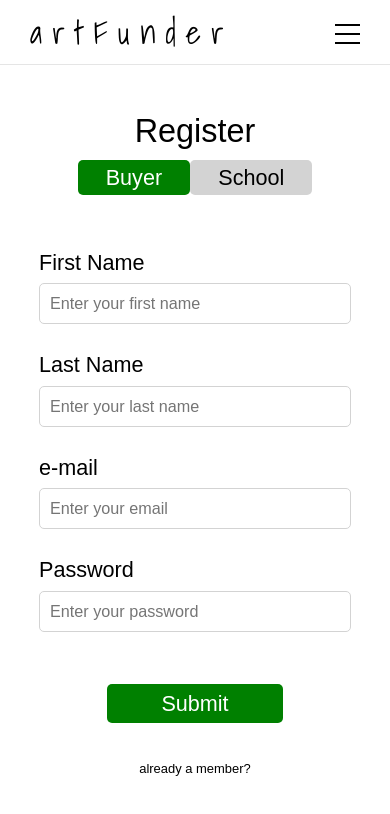
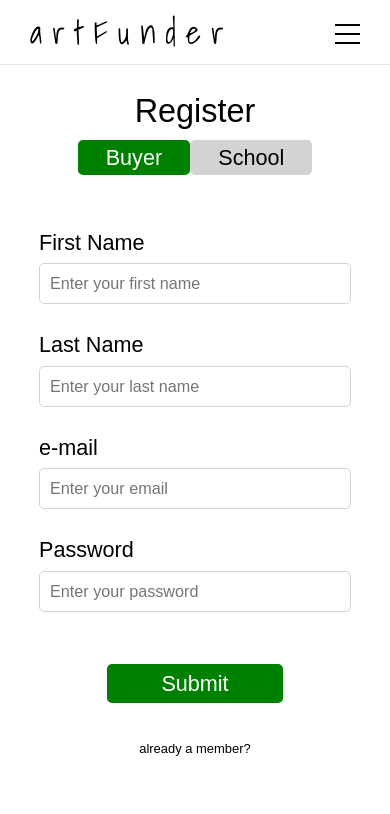
Before and after one commit to LABS-EU3/Student-Art-Collection-FRONTEND, a React (Create React App) app: page /register in a window 390 px wide. Shown: the top 814 px of the page. Built offline with nearby package versions, Linux system fonts and the light colour scheme; a web font is replaced by a local one.

Commit message:
Add responsive border to form for larger screens

```diff
--- a/src/Views/Register.js
+++ b/src/Views/Register.js
@@ -38,18 +38,32 @@ export default connect(state => state, actionCreators)(Register)
 
 const Container = styled.div`
   max-width: 800px;
-  margin: 50px Auto;
+  margin: 30px Auto;
   display: flex;
   flex-direction: column;
   align-items: center;
   // justify-content: center;
-  font-family: ‘Roboto’, sans-serif
-  // border: solid 1px red
+  font-family: ‘Roboto’, sans-serif;
+
+  @media (min-width: 500px) {
+    margin-top: 100px;
+  }
+
+  @media (min-width: 1000px) {
+    padding: 80px 20px;
+    border-radius: 10px;
+    border: solid 0.5px lightgrey;
+  }
+
+  @media (min-width: 1500px) {
+    max-width: 1200px;
+    padding: 80px 50px;
+  }
 
   .title {
     display flex;
     flex-direction row;
-    justify-content: space-between
+    justify-content: space-between;
     width: 80%;
 
     @media (max-width: 500px) {
```
